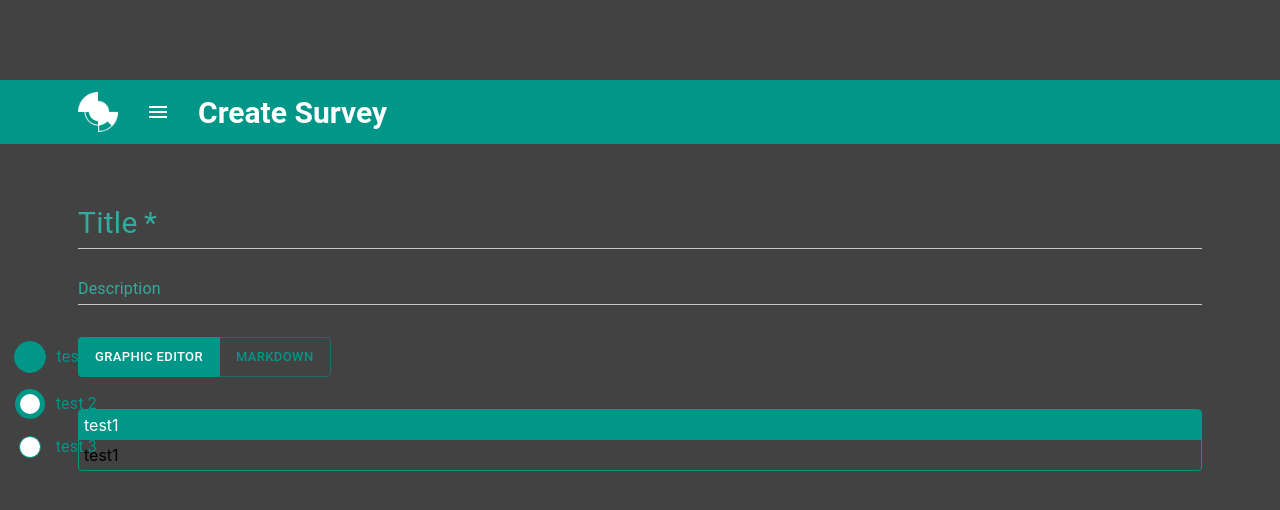
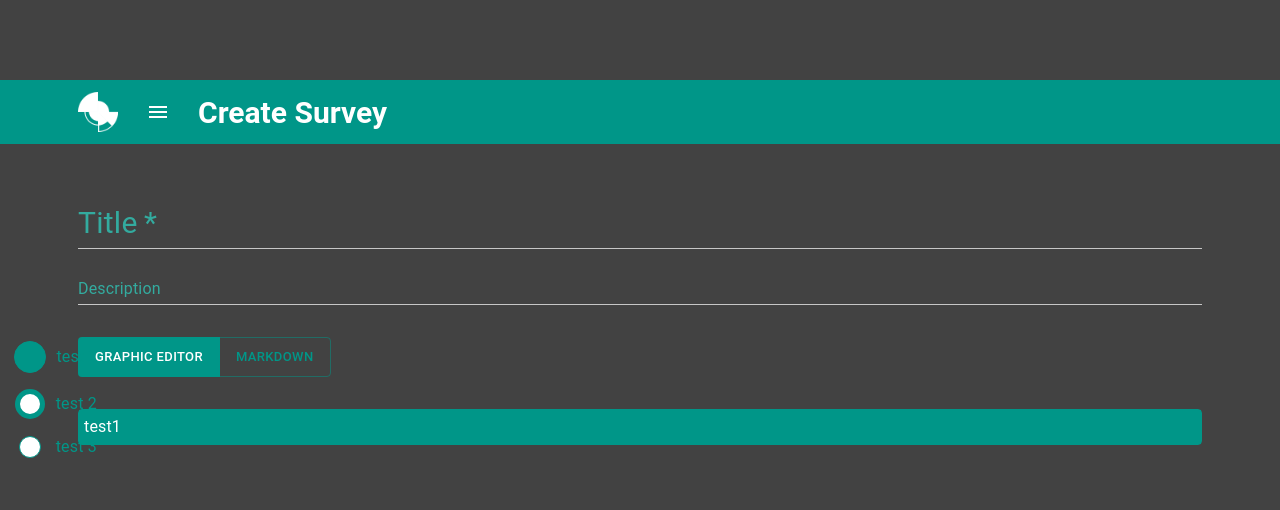
Before and after one commit to bobbylej/grow-me, a React (Create React App) app: page /surveys/new in a window 1280 px wide. Shown: the top 510 px of the page. Built offline with nearby package versions, Linux system fonts and the light colour scheme.

Commit message:
[24] Fix structure

```diff
--- a/src/app/shared/components/SingleQuestion/SingleQuestion.tsx
+++ b/src/app/shared/components/SingleQuestion/SingleQuestion.tsx
@@ -1,5 +1,5 @@
 import React from 'react';
-import { Grid } from '@material-ui/core';
+import { Grid, Typography } from '@material-ui/core';
 import { useSingleQuestionStyles } from 'app/shared/components/SingleQuestion/SingleQuestion.styles';
 
 export interface SingleQuestionProps {
@@ -15,12 +15,12 @@ export const SingleQuestion = ({
   return (
     <Grid className={questionContainer} container>
       <Grid className={question} direction="row" item xs={12}>
-        {text}
-        {children}
+        <Typography variant="body1">{text}</Typography>
       </Grid>
-      <Grid className={question} direction="row" item xs={12}>
-        {text}
-        {children}
+      <Grid direction="row" item xs={12}>
+        <Grid xs={12} item>
+          {children}
+        </Grid>
       </Grid>
     </Grid>
   );
```
